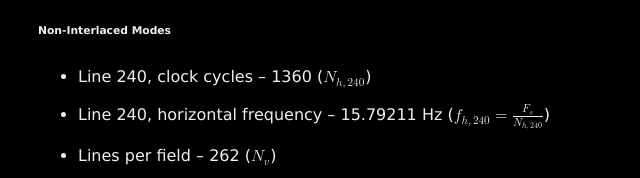
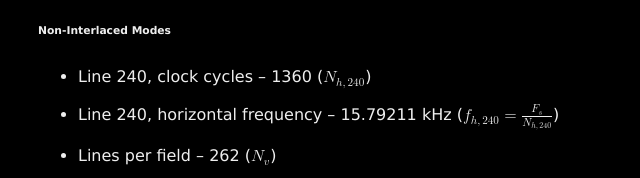
Before and after one commit to anikom15/com-scanlineclassic-http, a plain HTML site: page theory/timings.html in a window 1280 px wide. Shown: the part 854-1032 px from the top of the page, 238-878 px from the left. Drawn offline with Linux system fonts and the light colour scheme.

Commit message:
Correct typo

```diff
--- a/theory/timings.html
+++ b/theory/timings.html
@@ -46,7 +46,7 @@
     <h6>Non-Interlaced Modes</h6>
     <ul>
       <li>Line 240, clock cycles &ndash; 1360 (<math aria-label="N sub h comma 240"><msub><mi>N</mi><mrow><mi>h</mi><mo>,</mo><mn>240</mn></mrow></msub></math>)</li>
-      <li>Line 240, horizontal frequency &ndash; 15.79211&nbsp;Hz (<math aria-label="f sub h comma 240 equals F sub s divided by N sub h comma 240"><msub><mi>f</mi><mrow><mi>h</mi><mo>,</mo><mn>240</mn></mrow></msub><mo>=</mo><mfrac><msub><mi>F</mi><mi>s</mi></msub><msub><mi>N</mi><mrow><mi>h</mi><mo>,</mo><mn>240</mn></mrow></msub></mfrac></math>)</li>
+      <li>Line 240, horizontal frequency &ndash; 15.79211&nbsp;kHz (<math aria-label="f sub h comma 240 equals F sub s divided by N sub h comma 240"><msub><mi>f</mi><mrow><mi>h</mi><mo>,</mo><mn>240</mn></mrow></msub><mo>=</mo><mfrac><msub><mi>F</mi><mi>s</mi></msub><msub><mi>N</mi><mrow><mi>h</mi><mo>,</mo><mn>240</mn></mrow></msub></mfrac></math>)</li>
       <li>Lines per field &ndash; 262 (<math aria-label="N sub v"><msub><mi>N</mi><mi>v</mi></msub></math>)</li>
       <li>Clock cycles per field - 357&#8239;364 (<math aria-label="N equals N sub h times the quantity N sub v minus 1 plus N sub h comma 240"><mi>N</mi><mo>=</mo><msub><mi>N</mi><mi>h</mi></msub><mrow><mo>(</mo><msub><mi>N</mi><mi>v</mi></msub><mo>-</mo><mn>1</mn><mo>)</mo></mrow><mo>+</mo><msub><mi>N</mi><mrow><mi>h</mi><mo>,</mo><mn>240</mn></mrow></msub></math>)</li>
       <li>Field rate &ndash; 60.09914&nbsp;Hz (<math aria-label="f sub v equals F sub s divided by N"><msub><mi>f</mi><mi>v</mi></msub><mo>=</mo><mfrac><msub><mi>F</mi><mi>s</mi></msub><mi>N</mi></mfrac></math>)</li>
```
